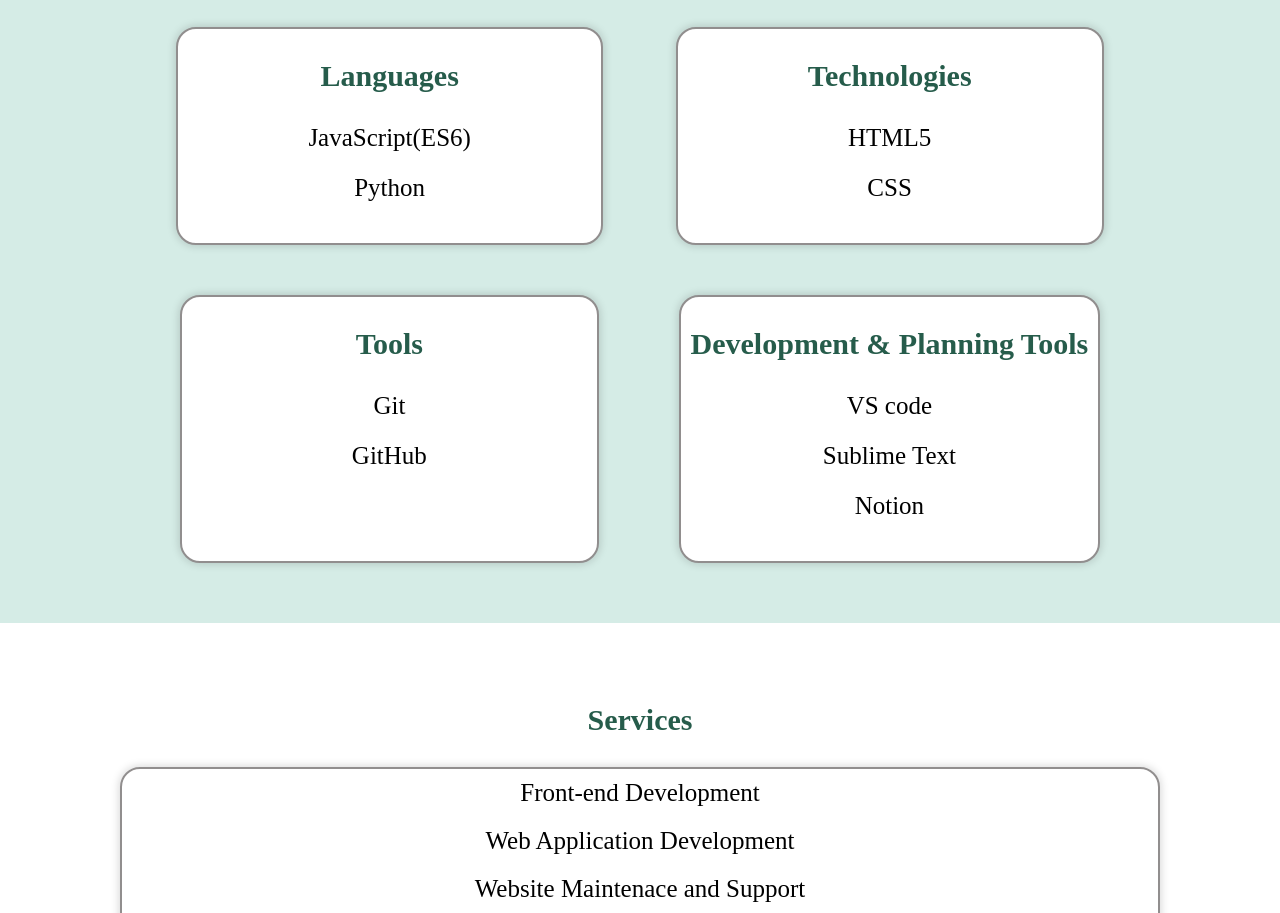
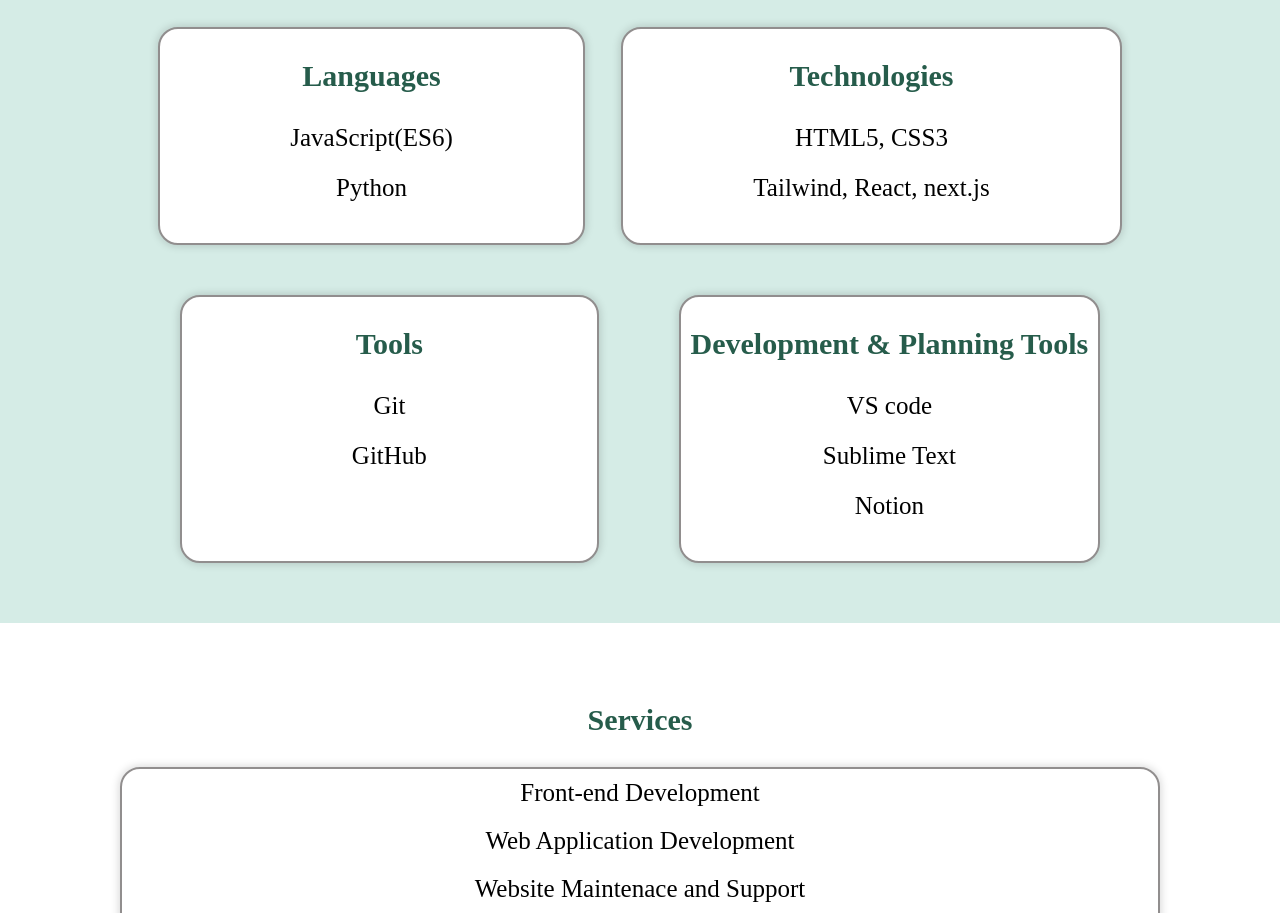
Before and after one commit to Maiybel/My-Portfolio, a plain HTML site: page index.html in a window 1280 px wide. Shown: the part 1173-2086 px from the top of the page. Drawn offline with Linux system fonts and the light colour scheme.

Commit message:
update skills and cv

```diff
--- a/index.html
+++ b/index.html
@@ -91,8 +91,8 @@
         <div class="skill" id="technologies">
           <h3>Technologies</h3>
           <ul>
-            <li>HTML5</li>
-            <li>CSS</li>
+            <li>HTML5, CSS3</li>
+            <li>Tailwind, React, next.js</li>
           </ul>
         </div>
         <!-- </div> -->
--- a/styles.css
+++ b/styles.css
@@ -113,6 +113,10 @@
 #hire-me:hover {
   transform: scale(0.9);
 }
+.hero-buttons a {
+  /* width: 100px; */
+  font-size: 14px;
+}
 /* about section */
 #about {
   padding: 50px 20px;
@@ -178,6 +182,11 @@
   padding: 20px 70px;
   border-radius: 20px;
   border: 2px solid rgb(145, 142, 142); /* Creates a red border of 2px width */
+}
+#technologies,
+#dev,
+#lang {
+  padding: 20px 40px;
 }
 .skills-container h3 {
   text-align: center;
```
Also changed, not shown: 1 other file.
